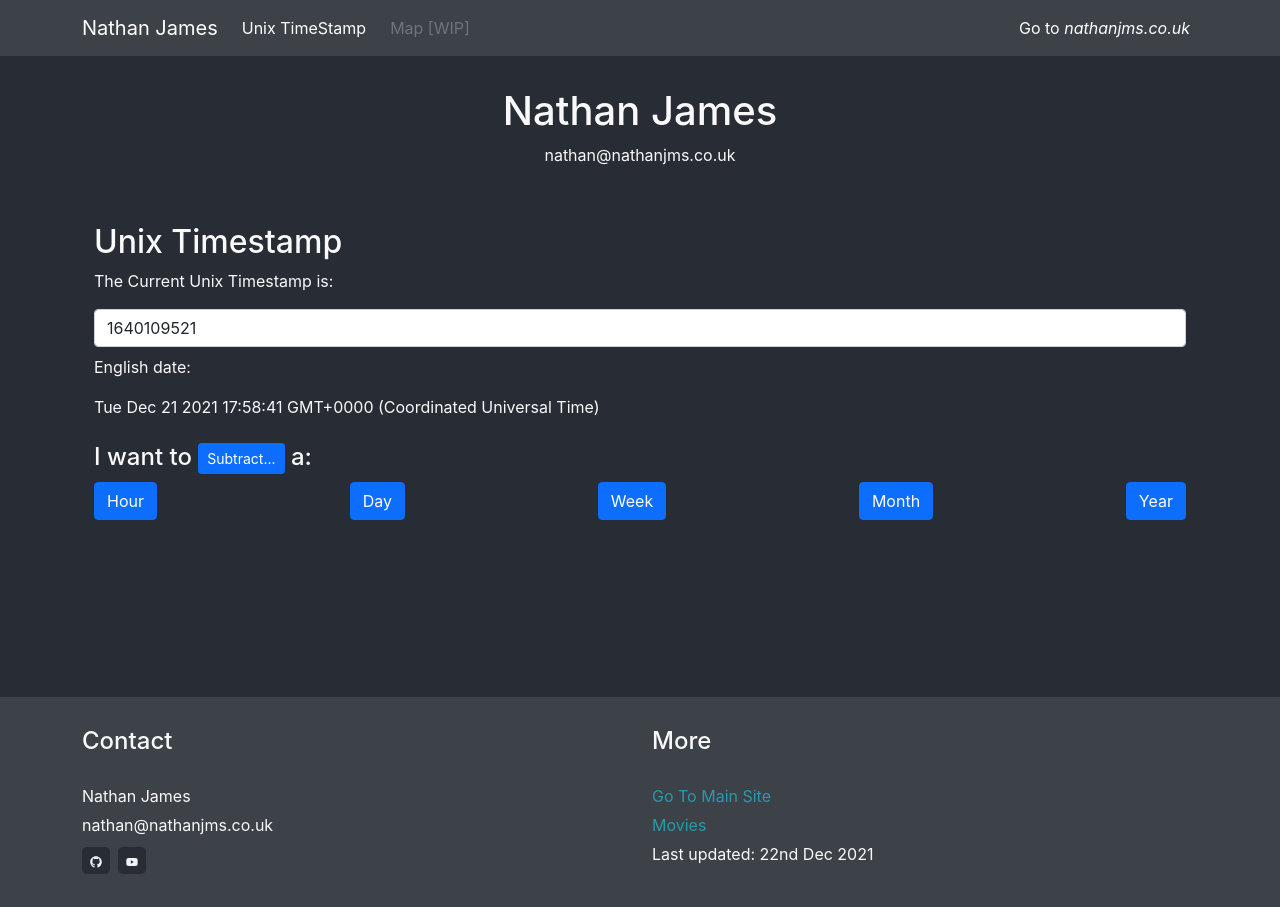
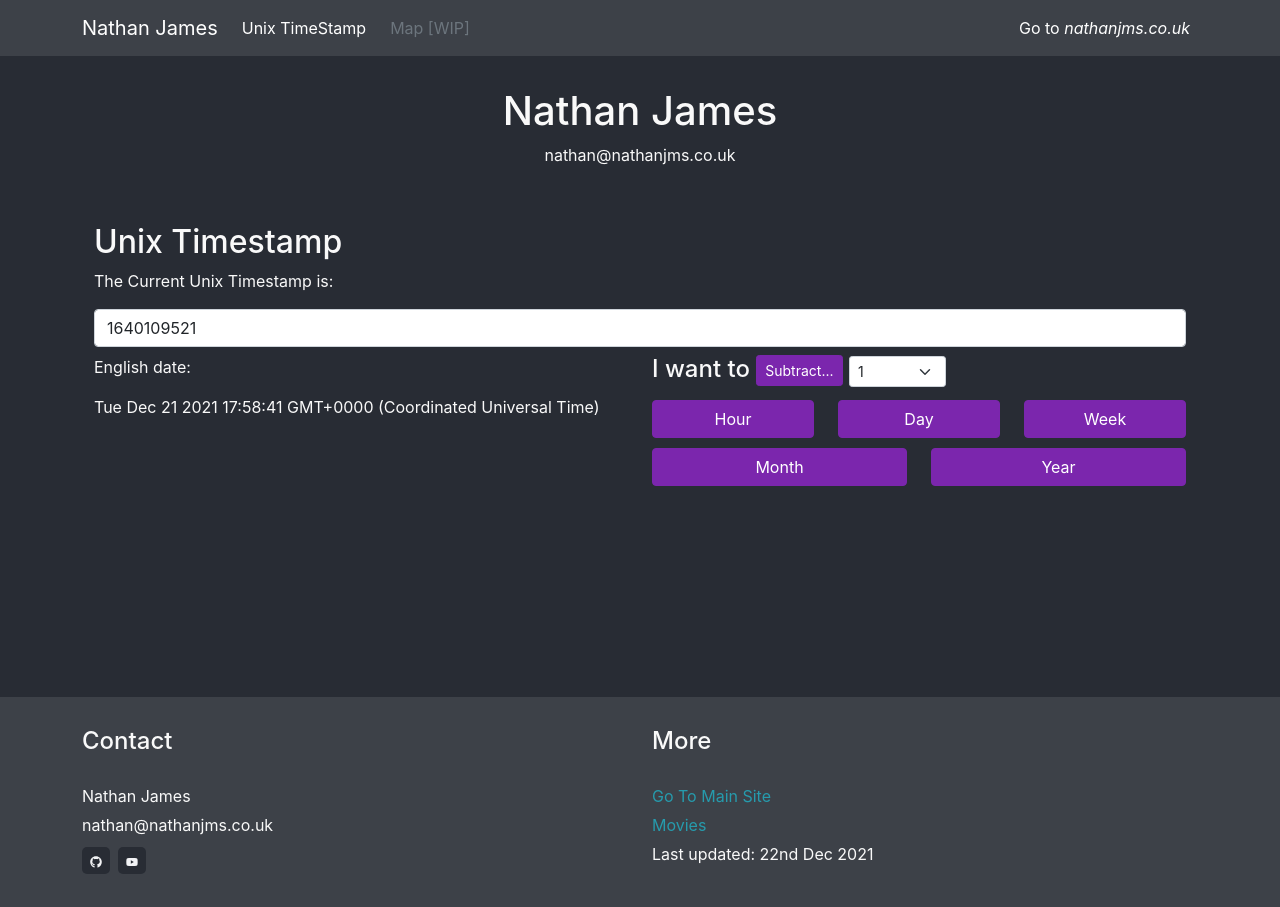
Before and after one commit to Nathanjms/nathanjms-tools, a React (Create React App) app: page / in a window 1280 px wide. Built offline with nearby package versions, Linux system fonts and the light colour scheme.

Commit message:
Formatting, styling, tooltip, and begin dropdown

```diff
--- a/src/components/main/unixtime/UnixToDate.tsx
+++ b/src/components/main/unixtime/UnixToDate.tsx
@@ -1,5 +1,12 @@
 import React, { useEffect, useState } from "react";
-import { Col, Row } from "react-bootstrap";
+import {
+  Col,
+  Row,
+  Form,
+  OverlayTrigger,
+  Tooltip,
+  Button,
+} from "react-bootstrap";
 
 interface Props {}
 
@@ -8,10 +15,11 @@ const UnixToDate: React.FC<Props> = () => {
   const [unixTime, setUnixTime] = useState<number>(0);
   const [englishDate, setEnglishDate] = useState<string>("");
   const [addTime, setAddTime] = useState<boolean>(false); // True to add, false to subtract
+  const [quantityToAdd, setQuantityToAdd] = useState<number>(1);
 
   useEffect(() => {
+    setUnixTime(Math.floor(date / 1000));
     setEnglishDate(date.toString());
-    setUnixTime(Math.floor(date / 1000));
   }, [date]);
 
   const handleCurrentTimestampChange = (
@@ -31,26 +39,49 @@ const UnixToDate: React.FC<Props> = () => {
     var newDate;
     if (e.currentTarget.value === "year") {
       newDate = new Date(
-        date.setFullYear(addOrSubtract(date.getFullYear(), 1))
+        date.setFullYear(addOrSubtract(date.getFullYear(), quantityToAdd))
       );
       return setDate(newDate);
     }
     if (e.currentTarget.value === "month") {
-      newDate = new Date(date.setMonth(addOrSubtract(date.getMonth(), 1)));
+      newDate = new Date(
+        date.setMonth(addOrSubtract(date.getMonth(), quantityToAdd))
+      );
       return setDate(newDate);
     }
     if (e.currentTarget.value === "week") {
-      newDate = new Date(date.setDate(addOrSubtract(date.getDate(), 7)));
+      newDate = new Date(
+        date.setDate(addOrSubtract(date.getDate(), 7 * quantityToAdd))
+      );
       return setDate(newDate);
     }
     if (e.currentTarget.value === "day") {
-      newDate = new Date(date.setDate(addOrSubtract(date.getDate(), 1)));
+      newDate = new Date(
+        date.setDate(addOrSubtract(date.getDate(), quantityToAdd))
+      );
       return setDate(newDate);
     }
     if (e.currentTarget.value === "hour") {
-      newDate = new Date(date.setHours(addOrSubtract(date.getHours(), 1)));
+      newDate = new Date(
+        date.setHours(addOrSubtract(date.getHours(), quantityToAdd))
+      );
       return setDate(newDate);
     }
+  };
+
+  const handleYearChange = (e: React.ChangeEvent<HTMLSelectElement>) => {
+    if (e.target.value === "custom") {
+      return handleCustomYearChange();
+    }
+    setQuantityToAdd(Number(e.target.value));
+  };
+
+  const handleCustomYearChange = () => {
+    // TODO:
+    // 1. Sweet alert form
+    // 2. On submit:
+    //    a. Change `quantityToAdd` variable
+    //    b. reset dropdown with new value as selected (so switch of custom).
   };
 
   const getAddSubtractWording = () => {
@@ -74,26 +105,47 @@ const UnixToDate: React.FC<Props> = () => {
         </Col>
       </Row>
       <Row className="mt-2">
-        <Col>
+        <Col sm={6}>
           <p>English date:</p>
           <p>{englishDate}</p>
         </Col>
-      </Row>
-      <Row className="mt-2">
-        <Col>
+        <Col sm={6}>
           <h4>
             I want to{" "}
-            <button
-              className="btn btn-primary btn-sm"
+            <OverlayTrigger
+              overlay={
+                <Tooltip>
+                  Toggle Adding/Subtracting.
+                </Tooltip>
+              }
+            >
+              <Button
+                variant="primary"
+                size="sm"
                 onClick={() => {
                   setAddTime(!addTime);
                 }}
               >
                 {getAddSubtractWording()}...
-            </button>{" "}
-            a:
+              </Button>
+            </OverlayTrigger>{" "}
+            <span style={{ display: "inline-block" }}>
+              <Form.Select
+                onChange={(e) => handleYearChange(e)}
+                size="sm"
+                aria-label="Default select example"
+                defaultValue={1}
+              >
+                <option value="1">1</option>
+                <option value="2">2</option>
+                <option value="4">4</option>
+                <option value="8">8</option>
+                <option value="custom">Custom</option>
+              </Form.Select>
+            </span>
           </h4>
-          <div className="add-sub-btns-container">
+          <Row className="justify-content-center add-sub-btns-container">
+            <Col xs={6} lg={4}>
               <button
                 className="btn btn-primary"
                 onClick={handleUnixChange}
@@ -101,6 +153,8 @@ const UnixToDate: React.FC<Props> = () => {
               >
                 Hour
               </button>
+            </Col>
+            <Col xs={6} lg={4}>
               <button
                 className="btn btn-primary"
                 onClick={handleUnixChange}
@@ -108,6 +162,8 @@ const UnixToDate: React.FC<Props> = () => {
               >
                 Day
               </button>
+            </Col>
+            <Col xs={6} lg={4}>
               <button
                 className="btn btn-primary"
                 onClick={handleUnixChange}
@@ -115,6 +171,8 @@ const UnixToDate: React.FC<Props> = () => {
               >
                 Week
               </button>
+            </Col>
+            <Col xs={6} lg={6}>
               <button
                 className="btn btn-primary"
                 onClick={handleUnixChange}
@@ -122,6 +180,8 @@ const UnixToDate: React.FC<Props> = () => {
               >
                 Month
               </button>
+            </Col>
+            <Col xs={12} lg={6}>
               <button
                 className="btn btn-primary"
                 onClick={handleUnixChange}
@@ -129,7 +189,8 @@ const UnixToDate: React.FC<Props> = () => {
               >
                 Year
               </button>
-          </div>
+            </Col>
+          </Row>
         </Col>
       </Row>
     </>
--- a/src/css/App.css
+++ b/src/css/App.css
@@ -1,5 +1,6 @@
 :root {
-  --primary: #7b26ad;
+  --primary: rgb(123, 38, 173);
+  --primaryLight: rgb(150, 98, 181);
   --teal: #269bad;
   --teal2: #34bdd2;
   --darkBackground: #282c34;
@@ -16,11 +17,16 @@
   color: #fff;
 }
 
+.btn-primary {
+  background-color: var(--primary);
+  border: 1px solid var(--primary);
+}
+
 .btn-primary:hover,
 .btn-primary:active,
 .btn-primary:focus {
-  background-color: var(--teal);
-  border: 1px solid var(--teal);
+  background-color: var(--primaryLight);
+  border: 1px solid var(--primaryLight);
 }
 
 a {
@@ -131,7 +137,19 @@ body {
 # Main Content
 --------------------------------------------------------------*/
 
-.add-sub-btns-container {
+/* .add-sub-btns-container {
   display: flex;
-  justify-content: space-between;
+  justify-content: center;
 }
+
+@media (max-width: 800px) {
+  .add-sub-btns-container {
+    flex-direction: column;
+  }
+} */
+
+.add-sub-btns-container .btn {
+  margin-block: 5px;
+  min-width: 73px;
+  width: 100%;
+}
```
Lines whose indentation alone changed are shown as unchanged.
